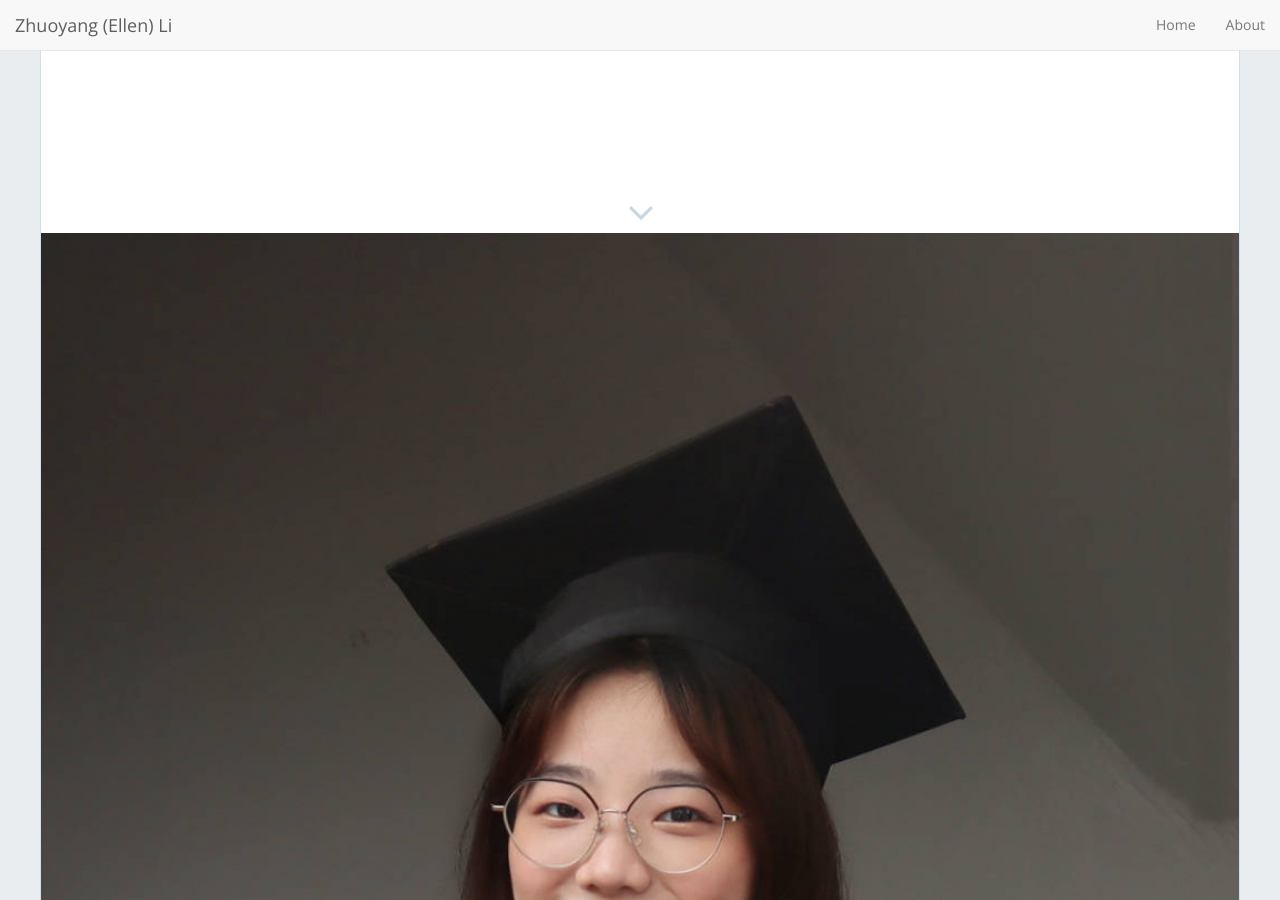
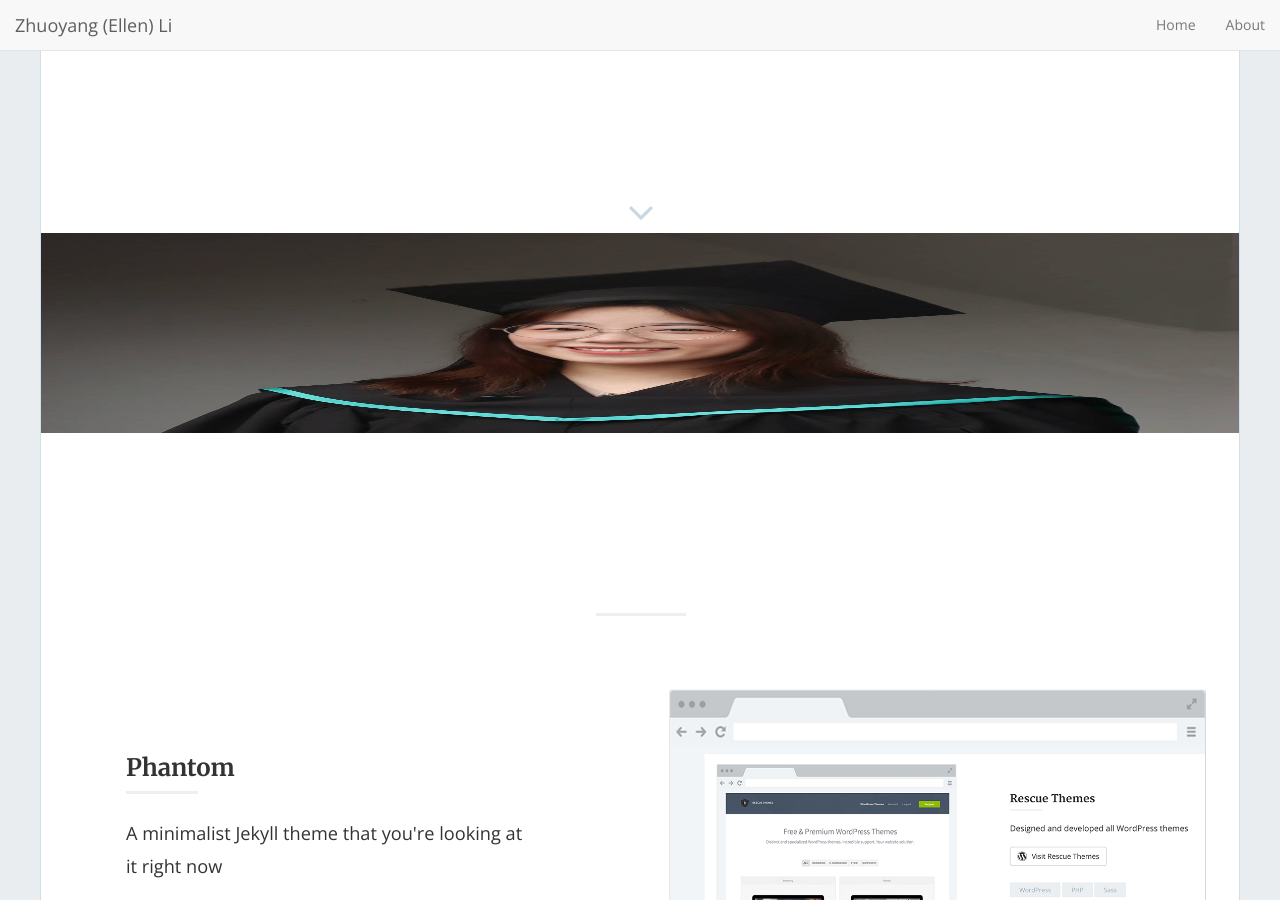
Before and after one commit to jamigibbs/phantom, a Jekyll site: the page built from index.html, in a window 1280 px wide and 900 px high, scrolled down 445 px. Built offline with Jekyll 4.4.1, drawn with Linux system fonts in a browser that asks for light colours; nearby versions of some CDN libraries; the list of posts is cut into pages by our own code.

Commit message:
Update home.html

```diff
--- a/_layouts/home.html
+++ b/_layouts/home.html
@@ -5,7 +5,7 @@
     <main id="portfolio">
     <picture>
         <source srcset="/img/posts/IMG_0440.JPG" media="(orientation: portrait)" />
-        <img src="/img/posts/IMG_0440.JPG" alt="profile" />
+        <img src="/img/posts/IMG_0440.JPG" alt="profile" height = "200" width = "200" />
     </picture>
       <div class="container">
         <div class="row">
```
